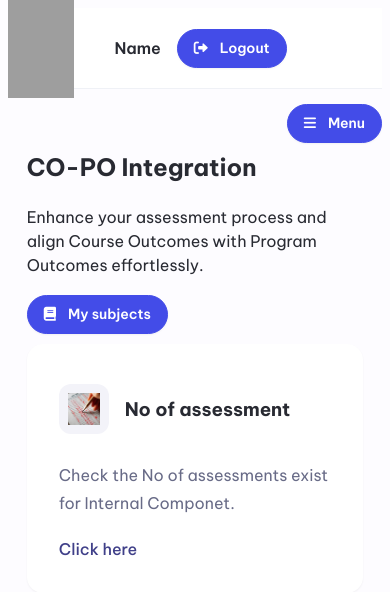
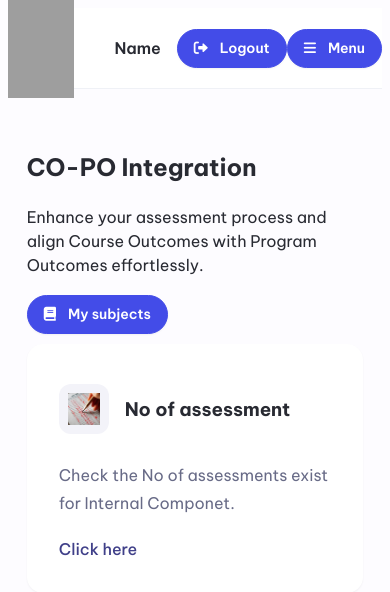
Before and after one commit to sheik-md-ali/co_po_web, a Flask app: page /user/user/dashboard in a window 390 px wide. Shown: the top 592 px of the page. Run offline with Flask 3, Linux system fonts and the light colour scheme; the visitor is signed in with stand-in values (Sample User, id 1); grey boxes are pictures that could not be loaded.

Commit message:
modified

```diff
--- a/co_po_web/website/static/css/user/user_dashboard.css
+++ b/co_po_web/website/static/css/user/user_dashboard.css
@@ -282,7 +282,7 @@ img {
     }
     .menu-button {
         display: inline-flex;
-        margin-top: 150px;
+        margin-left: auto;
     }
     .content {
         flex-direction: column;
@@ -294,7 +294,6 @@ img {
     }
     .content-panel.active {
         display: block;
-
     }
     .header-navigation {
         display: grid;
```
